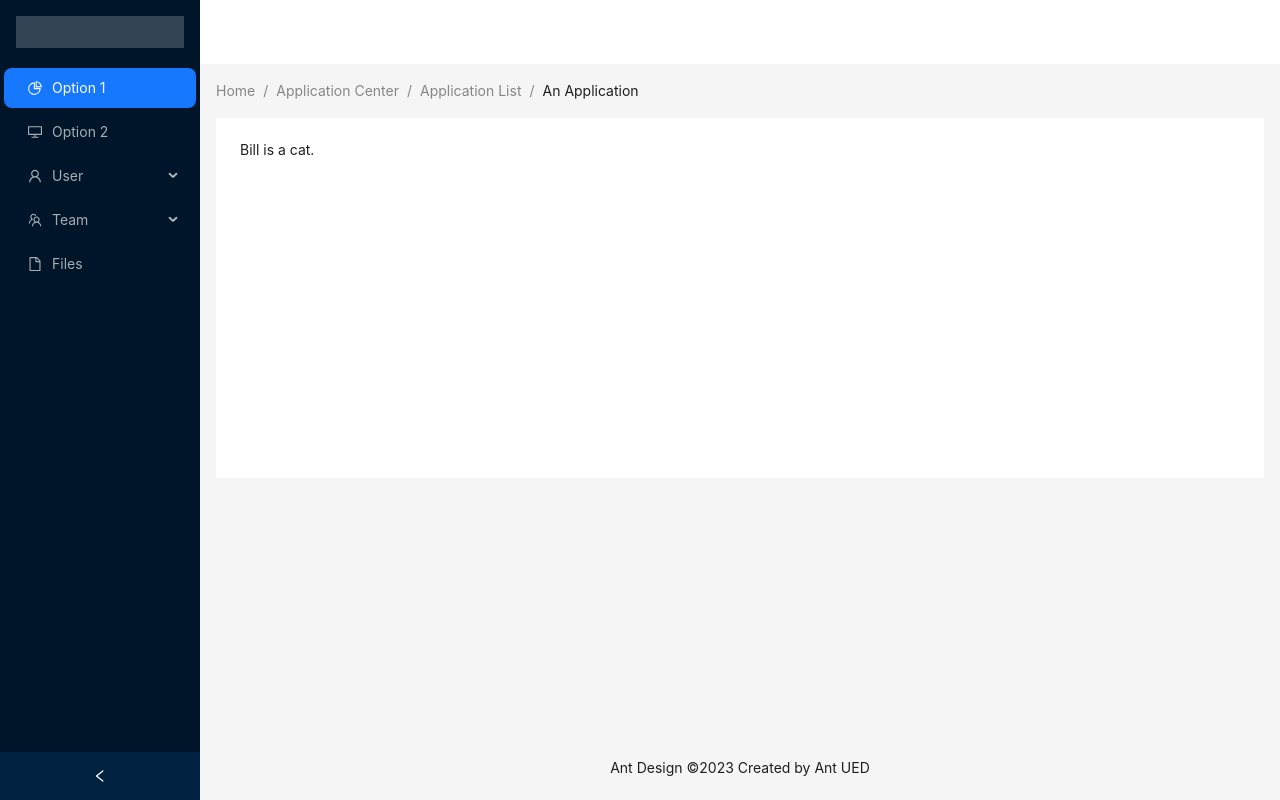
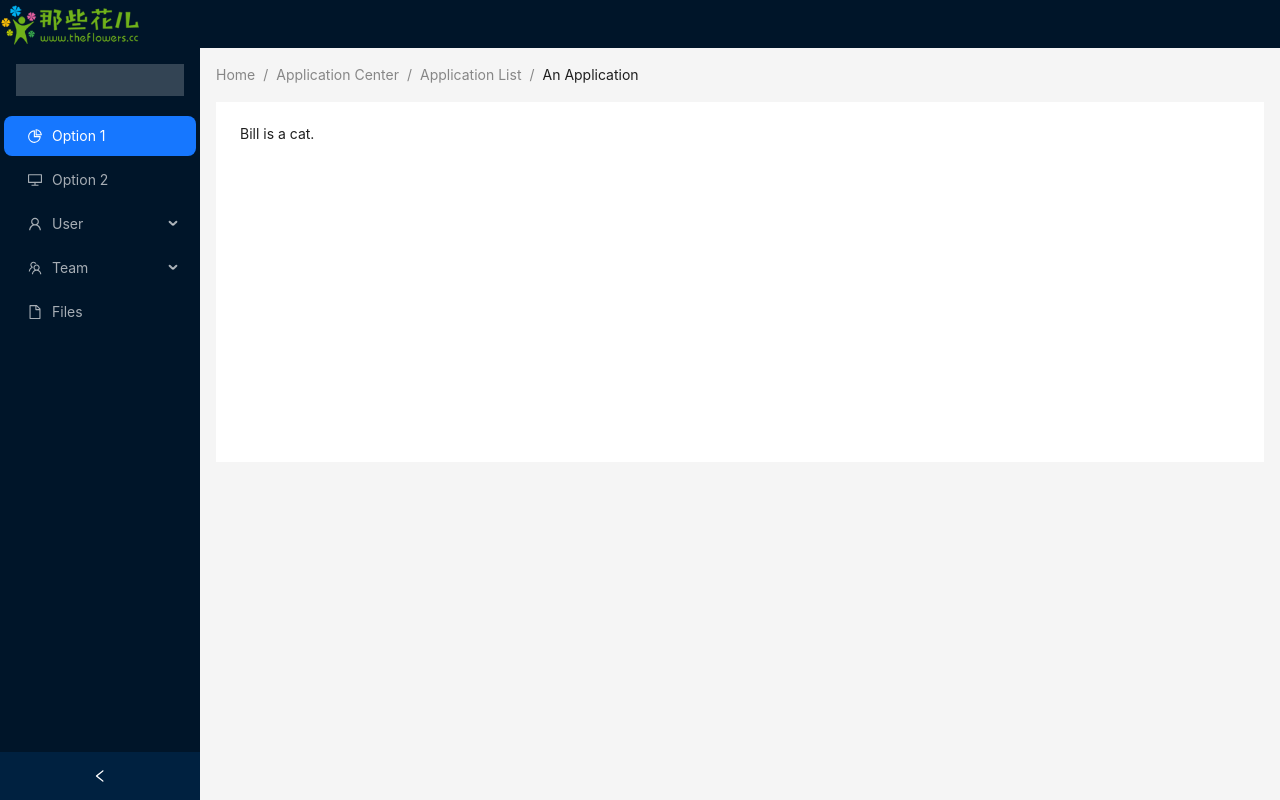
Before and after one commit to crazybull/admin.theflowers.fontend, a React app: page /#/home in a window 1280 px wide. Built offline with nearby package versions, Linux system fonts and the light colour scheme; no server answers.

Commit message:
add header and logo

```diff
--- a/src/components/Header/header.less
+++ b/src/components/Header/header.less
@@ -1 +1,17 @@
-.header-module{padding: 0;background: #fff}
+.header-module{
+    padding: 0;
+    background: #001529;
+    height: 48px;
+    display: flex;
+    align-items: center;
+    justify-content: space-between;
+    .header-logo{
+        flex: 1;
+    }
+    .header-userinfo{
+        flex: 1;
+        display: flex;
+        align-items: center;
+        justify-content: end;
+    }
+}
--- a/src/components/Header/index.jsx
+++ b/src/components/Header/index.jsx
@@ -1,10 +1,17 @@
 import { Layout } from 'antd';
 const { Header} = Layout;
+import logo from '@/assets/images/logo.png'
+import {Link} from 'react-router-dom';
 import './header.less';
 
 function HeaderModule(props){
     return (
-        <Header className='header-module'/>
+        <Header className='header-module'>
+            <div className='header-logo'>
+                <Link to={"/home"}><img src={logo} height={42} /></Link>
+            </div>
+            <div className='header-userinfo'></div>
+        </Header>
     )
 };
 export default HeaderModule;
--- a/src/routers/Home/index.jsx
+++ b/src/routers/Home/index.jsx
@@ -26,9 +26,7 @@ const items = [
 ];
 const Home = () => {
   const [collapsed, setCollapsed] = useState(false);
-  useEffect(()=>{
-    getAuth();
-  },[])
+
   const getAuth=async ()=>{
     const res=await authApi.getuserinfo();
 
@@ -42,6 +40,8 @@ const Home = () => {
         minHeight: '100vh',
       }}
     >
+      <HeaderModule/>
+      <Layout>
         <Sider collapsible collapsed={collapsed} onCollapse={(value) => setCollapsed(value)}>
           <div
             style={{
@@ -52,8 +52,6 @@ const Home = () => {
           />
           <Menu theme="dark" defaultSelectedKeys={['1']} mode="inline" items={items} />
         </Sider>
-      <Layout className="site-layout">
-        <HeaderModule/>
         <Content
           style={{
             margin: '0 16px',
@@ -88,13 +86,6 @@ const Home = () => {
             Bill is a cat.
           </div>
         </Content>
-        <Footer
-          style={{
-            textAlign: 'center',
-          }}
-        >
-          Ant Design ©2023 Created by Ant UED
-        </Footer>
       </Layout>
     </Layout>
   );
```
Also changed, not shown: src/assets/images/logo.png (added). Lines whose indentation alone changed are shown as unchanged.
